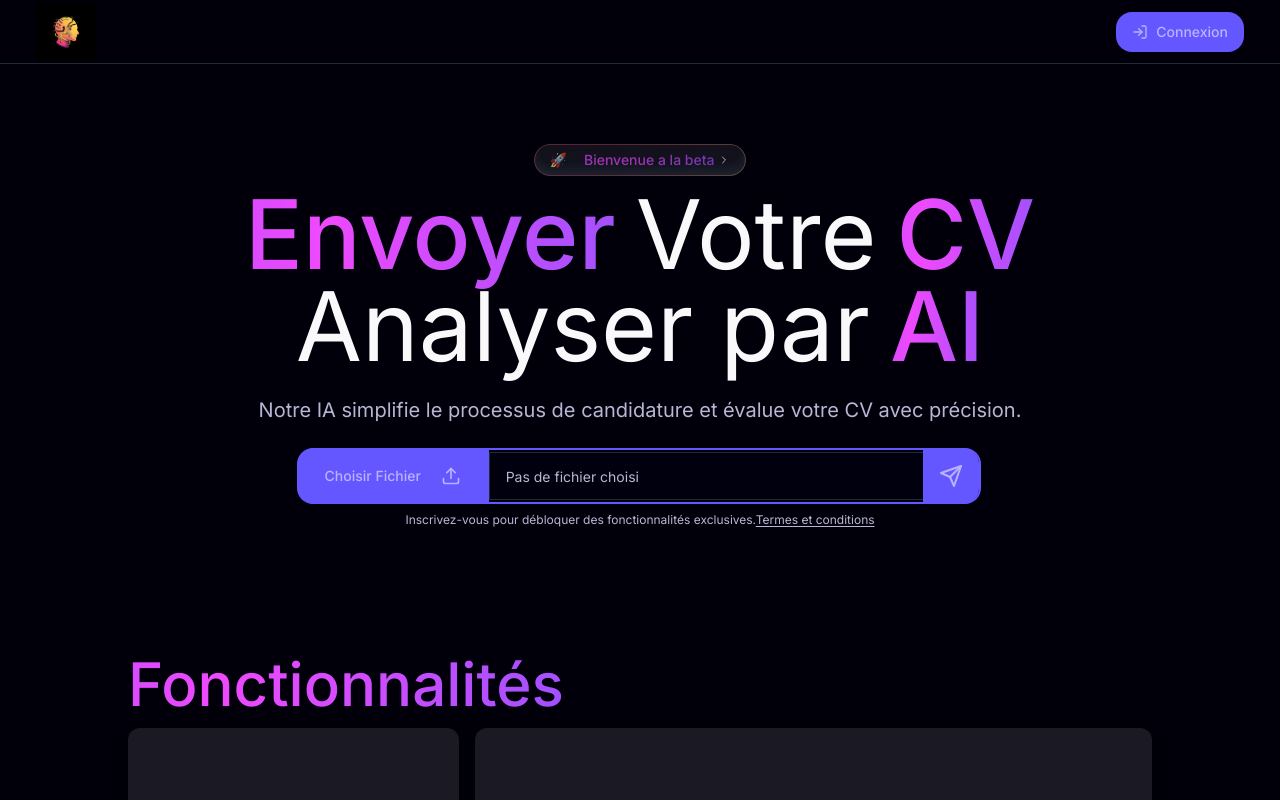
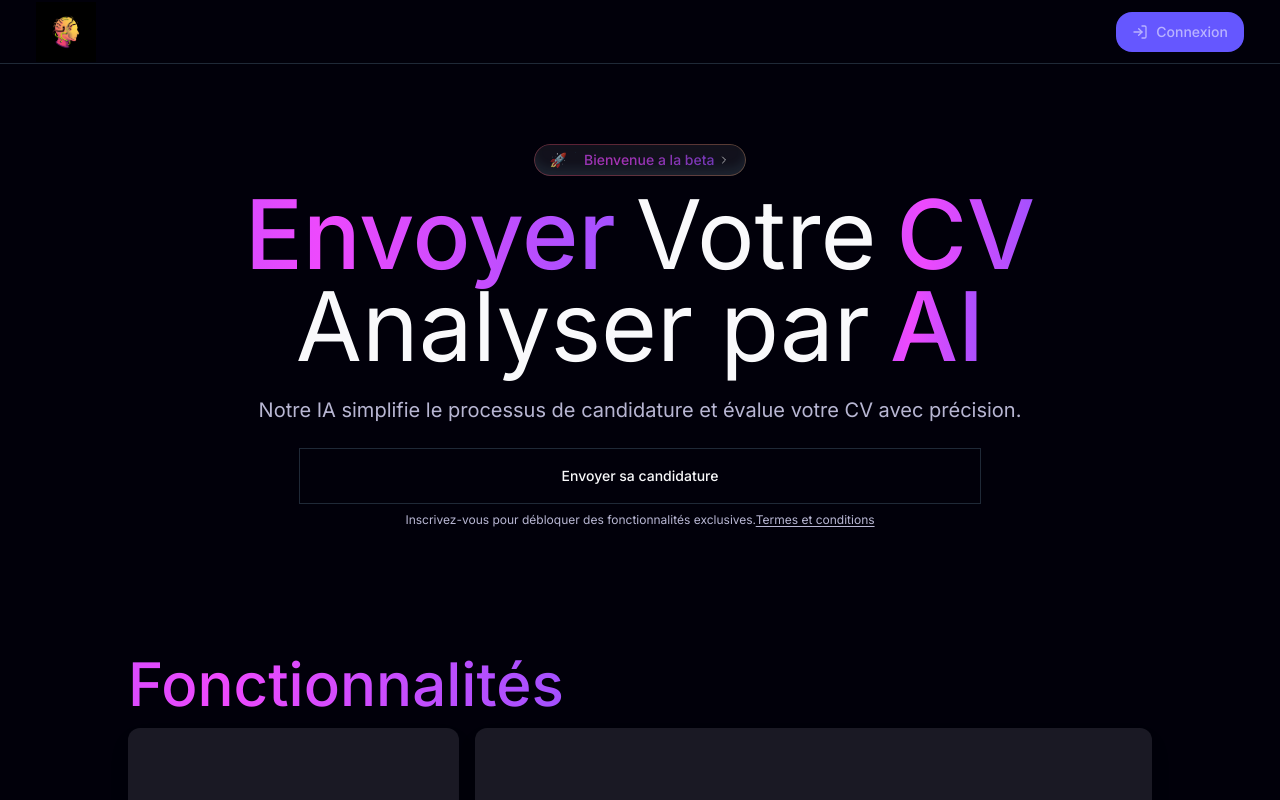
Before and after one commit to Tommm77/RHAI, a Next.js app in the folder front/: page / in a window 1280 px wide. Shown: the top 800 px of the page. Built offline with nearby package versions, Linux system fonts and the light colour scheme.

Commit message:
send candidatures

```diff
--- a/front/components/HomePage/components/HeroSection.tsx
+++ b/front/components/HomePage/components/HeroSection.tsx
@@ -1,23 +1,77 @@
 "use client";
 
-import {useState, ChangeEvent} from 'react';
-import {ChevronRightIcon, Send, Upload} from "lucide-react";
-import {Input} from "@/components/ui/input";
-import {Button} from "@/components/ui/button";
+import { useState, ChangeEvent, FormEvent } from 'react';
+import { ChevronRightIcon } from "lucide-react";
+import { Input } from "@/components/ui/input";
+import { Button } from "@/components/ui/button";
 import Link from "next/link";
 import AnimatedGradientButton from "@/components/magicui/animated-gradient-button";
 import AnimatedGradientText from "@/components/magicui/animated-gradient-text";
-import {cn} from "@/lib/utils";
+import { cn } from "@/lib/utils";
+import { Dialog, DialogContent, DialogTrigger, DialogTitle } from "@/components/ui/dialog";
 
 export const HeroSection = () => {
-    const [selectedFileName, setSelectedFileName] = useState("Pas de fichier choisi");
+    const [selectedCV, setSelectedCV] = useState<File | null>(null);
+    const [selectedLetter, setSelectedLetter] = useState<File | null>(null);
+    const [email, setEmail] = useState("");
+    const [open, setOpen] = useState(false);
 
-    const handleFileChange = (event: ChangeEvent<HTMLInputElement>) => {
+    const handleFileChange = (event: ChangeEvent<HTMLInputElement>, setFile: (file: File | null) => void) => {
         const file = event.target.files?.[0];
-        if (file) {
-            setSelectedFileName(file.name);
+        setFile(file || null);
+    };
+
+    const uploadFile = async (file: File, url: string) => {
+        const formData = new FormData();
+        formData.append('file', file);
+        const response = await fetch(url, {
+            method: 'POST',
+            body: formData,
+        });
+
+        if (!response.ok) {
+            throw new Error(`Erreur lors de l'envoi du fichier à ${url}`);
+        }
+
+        const data = await response.json();
+        return data.id;  // Assuming the API returns an object with the ID of the uploaded file
+    };
+
+    const handleSubmit = async (event: FormEvent) => {
+        event.preventDefault();
+
+        try {
+            let cvId: number | null = null;
+            let letterId: number | null = null;
+
+            if (selectedCV) {
+                cvId = await uploadFile(selectedCV, 'https://rhai-api.vercel.app/cvs/');
+            }
+
+            if (selectedLetter) {
+                letterId = await uploadFile(selectedLetter, 'https://rhai-api.vercel.app/motivations/');
+            }
+
+            const candidatureResponse = await fetch('https://rhai-api.vercel.app/candidatures/', {
+                method: 'POST',
+                headers: {
+                    'Content-Type': 'application/json',
+                },
+                body: JSON.stringify({
+                    email,
+                    cv: cvId,
+                    lettre: letterId,
+                }),
+            });
+
+            if (candidatureResponse.ok) {
+                alert('Candidature envoyée avec succès !');
             } else {
-            setSelectedFileName("Pas de fichier choisi");
+                alert("Erreur lors de l'envoi de la candidature.");
+            }
+        } catch (error: any) {
+            console.error(error);
+            alert(error.message);
         }
     };
 
@@ -71,32 +125,56 @@ export const HeroSection = () => {
                     </div>
                     <div className="w-full max-w-5xl space-y-2 pt-2">
                         <div className="h-fit flex items-center justify-center">
-                            <div className="relative border-2 border-primary rounded-2xl w-2/3 h-[3.5rem]">
-                                <form className="flex items-center -mt-0.5">
-                                    <Button className="w-48 h-14 -ml-1 rounded-l-2xl" size="icon" type="button">
-                                        Choisir Fichier
-                                        <Upload className="ml-5 w-5 h-5"/>
-                                        <span className="sr-only">Send</span>
-                                        <input
-                                            className="absolute inset-0 opacity-0 cursor-pointer"
+                            <Dialog open={open} onOpenChange={setOpen}>
+                                <DialogTrigger asChild>
+                                    <Button variant="outline" className="w-2/3 h-[3.5rem]">Envoyer sa candidature</Button>
+                                </DialogTrigger>
+                                <DialogContent className="sm:max-w-lg">
+                                    <DialogTitle>Envoyer sa candidature</DialogTitle>
+                                    <form onSubmit={handleSubmit} className="space-y-4">
+                                        <div>
+                                            <label htmlFor="email" className="block text-sm font-medium text-gray-700">
+                                                Adresse email
+                                            </label>
+                                            <Input
+                                                id="email"
+                                                type="email"
+                                                required
+                                                value={email}
+                                                onChange={(e) => setEmail(e.target.value)}
+                                                className="mt-1 block w-full"
+                                            />
+                                        </div>
+                                        <div>
+                                            <label htmlFor="cv" className="block text-sm font-medium text-gray-700">
+                                                CV (optionnel)
+                                            </label>
+                                            <Input
+                                                id="cv"
                                                 type="file"
-                                            name="file"
-                                            onChange={handleFileChange}
+                                                accept=".pdf,.doc,.docx"
+                                                onChange={(e) => handleFileChange(e, setSelectedCV)}
+                                                className="mt-1 block w-full"
                                             />
-                                    </Button>
+                                        </div>
+                                        <div>
+                                            <label htmlFor="letter" className="block text-sm font-medium text-gray-700">
+                                                Lettre de motivation (optionnel)
+                                            </label>
                                             <Input
-                                        className="pl-4 max-w-5xl flex-1 rounded-r-2xl h-12 bg-card text-accent-foreground"
-                                        placeholder="Pas de fichier choisi"
-                                        type="text"
-                                        value={selectedFileName}
-                                        readOnly
+                                                id="letter"
+                                                type="file"
+                                                accept=".pdf,.doc,.docx"
+                                                onChange={(e) => handleFileChange(e, setSelectedLetter)}
+                                                className="mt-1 block w-full"
                                             />
-                                    <Button className="w-14 h-14 absolute -top-0.5 right-0 rounded-r-2xl" size="icon" type="submit">
-                                        <Send/>
-                                        <span className="sr-only">Send</span>
+                                        </div>
+                                        <Button type="submit" className="w-full">
+                                            Envoyer
                                         </Button>
                                     </form>
-                            </div>
+                                </DialogContent>
+                            </Dialog>
                         </div>
                         <p className="text-xs text-accent-foreground">
                             Inscrivez-vous pour débloquer des fonctionnalités exclusives.
```
Lines whose indentation alone changed are shown as unchanged.
